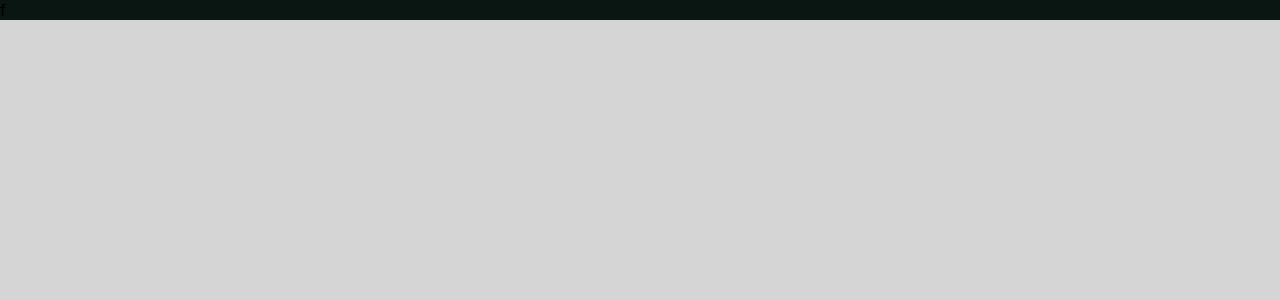
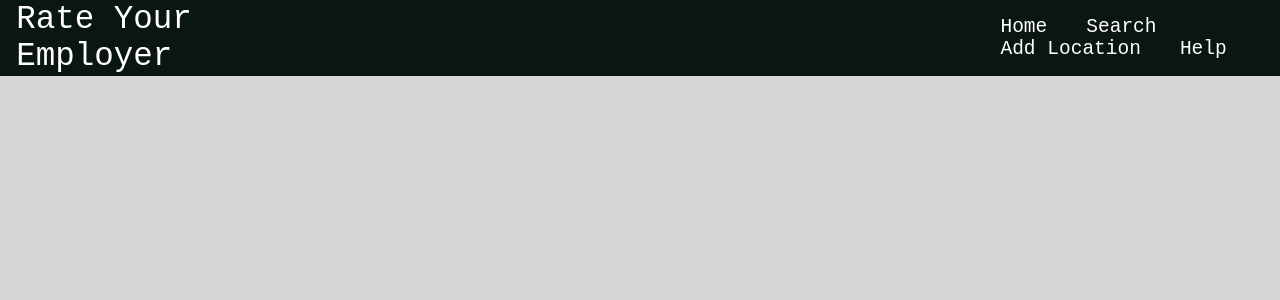
Before and after one commit to LiamGallagher03/RateYourEmployer, a React (Create React App) app in the folder client/: page / in a window 1280 px wide. Shown: the top 300 px of the page. Built offline with nearby package versions, Linux system fonts and the light colour scheme.

Commit message:
Scrapped Search, Finished Nav

```diff
--- a/client/public/index.html
+++ b/client/public/index.html
@@ -1,19 +1,19 @@
 <!DOCTYPE html>
 <html lang="en">
+
 <head>
   <meta charset="utf-8" />
-    <link rel="icon" href="image.png" />
+  <link rel="icon" type="image/x-icon" href="image.png" />
   <meta name="viewport" content="width=device-width, initial-scale=1" />
   <meta name="theme-color" content="#000000" />
-    <meta
-      name="description"
-      content="Web site created using create-react-app"
-    />
+  <meta name="description" content="Web site created using create-react-app" />
   <title>Rate Your Employer</title>
 </head>
+
 <body>
   <noscript>You need to enable JavaScript to run this app.</noscript>
   <div id="root"></div>
 
 </body>
+
 </html>
--- a/client/src/App.css
+++ b/client/src/App.css
@@ -1,9 +1,50 @@
 html {
   background-color: #D5D5D5;
+
+}
+header {
+  background-color: #0A1612;
 }
 
 header {
   background-color: #0A1612;
+  display: flex;
+  flex-direction: row;
+  align-items: center;
+  color: #FFFFFF;
+  position: sticky;
+  top: 0;
+}
+
+.logo {
+  font-size: 2.5em;
+  font-family: monospace;
+  margin-left: 0.5em;
+}
+
+.navButtons li {
+  float: left;
+}
+
+.navButtons ul {
+  list-style-type: none;
+  overflow: hidden;
+  margin-left: 39em;
+}
+
+.navButtons a {
+  text-align: center;
+  display: block;
+  text-decoration: none;
+  padding-left: 1em;
+  padding-right: 1em;
+  color: #FFFFFF;
+  font-family: monospace;
+  font-size: 1.5em;
+}
+
+.navButtons a:hover {
+  color: #6ec7ff;
 }
 
 body {
--- a/client/src/App.js
+++ b/client/src/App.js
@@ -4,9 +4,19 @@ function App() {
   return (
     <html>
       <header>
-        f
 
-      </header>
+        <div class="logo">
+          Rate Your Employer
+        </div>
+        <div class="navButtons">
+          <ul>
+            <li><a href="#homePage">Home</a></li>
+            <li><a href="#search">Search</a></li>
+            <li><a href="#addLocation">Add Location</a></li>
+            <li><a href="#help">Help</a></li>
+          </ul>
+        </div>
+        </header>
       <body>
       </body>
       </html>
```
Lines whose indentation alone changed are shown as unchanged.
